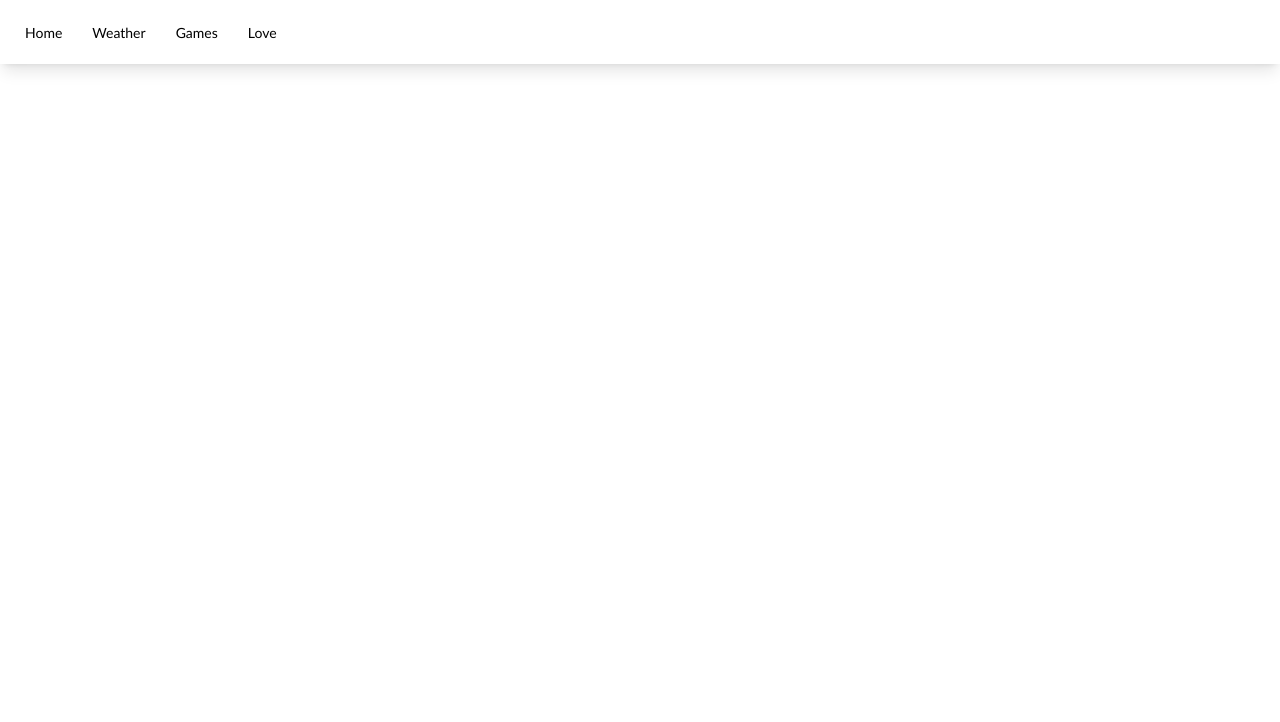
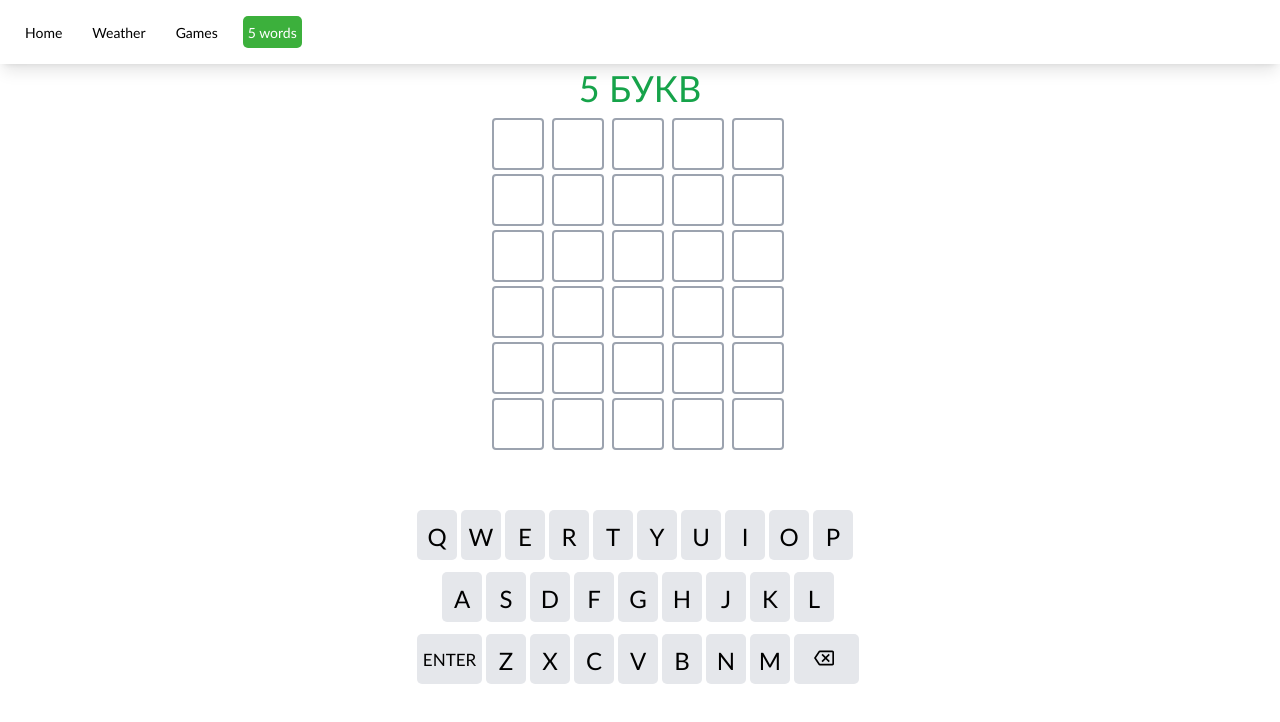
Before and after one commit to sapkav/Nuxt-pinia-start, a Nuxt app: page /words in a window 1280 px wide. Shown: the top 722 px of the page. Built offline with nearby package versions, Linux system fonts and the light colour scheme.

Commit message:
5 words style add

```diff
--- a/layouts/default.vue
+++ b/layouts/default.vue
@@ -4,7 +4,7 @@
             <NuxtLink to="/" class="btn">Home</NuxtLink>
             <NuxtLink to="/weather" class="btn">Weather</NuxtLink>
             <NuxtLink to="/games" class="btn">Games</NuxtLink>
-            <NuxtLink to="/love" class="btn">Love</NuxtLink>
+            <NuxtLink to="/words" class="btn">5 words</NuxtLink>
         </div>
         <div class="container mx-auto p-4 text-blue-700">
             <slot />
--- a/pages/love.vue
+++ /dev/null
@@ -1,13 +0,0 @@
-<template>
-    <div class="text-center text-4xl text-red-600 pt-1">
-        Love
-    </div>
-</template>
-
-<script>
-
-</script>
-
-<style>
-
-</style>
--- /dev/null
+++ b/pages/words.vue
@@ -0,0 +1,94 @@
+<template>
+    <div>
+        <div class="text-center text-4xl pt-1">
+            <h1 class="text-green-600">5 БУКВ</h1>
+            <div class="grid grid-cols-5 w-[300px] my-2 mx-auto">
+                <div v-for="item in arr" :key="item.id">
+                    <div class="border-2 border-gray-400 w-[52px] h-[52px] m-[2px] rounded pt-[4px]">
+                        {{ item }}
+                    </div>
+                </div>
+            </div>
+            <div class="flex w-[450px] my-2 mx-auto pt-12">
+                <div v-for="item in firstRow" :key="item.id">
+                    <div class="key-style" @click="addLetter(item)">
+                        {{ item }}
+                    </div>
+                </div>
+            </div>
+            <div class="flex w-[400px] my-2 mx-auto">
+                <div v-for="item in secondRow" :key="item.id">
+                    <div class="key-style" @click="addLetter(item)">
+                        {{ item }}
+                    </div>
+                </div>
+            </div>
+            <div class="flex w-[450px] my-2 mx-auto">
+                <div v-for="item in thirdRow" :key="item.id">
+                    <div class="key-style key-style-enter" v-if="item === 'ENTER'">
+                        {{ item }}
+                    </div>
+                    <div class="key-style key-style-delete" v-else-if="item === 'DELETE'">
+                        <svg aria-hidden="true" xmlns="http://www.w3.org/2000/svg" height="20" viewBox="0 0 24 24" width="20" class="game-icon" data-testid="icon-backspace">
+                            <path fill="var(--color-tone-1)" d="M22 3H7c-.69 0-1.23.35-1.59.88L0 12l5.41 8.11c.36.53.9.89 1.59.89h15c1.1 0 2-.9 2-2V5c0-1.1-.9-2-2-2zm0 16H7.07L2.4 12l4.66-7H22v14zm-11.59-2L14 13.41 17.59 17 19 15.59 15.41 12 19 8.41 17.59 7 14 10.59 10.41 7 9 8.41 12.59 12 9 15.59z"></path>
+                        </svg>
+                    </div>
+                    <div class="key-style" v-else @click="addLetter(item)">
+                        {{ item }}
+                    </div>
+                </div>
+            </div>
+        </div>
+    </div>
+</template>
+
+<script>
+export default {
+    name: 'words',
+    data() {
+        return {
+            arr: ['','','','','','','','','','','','','','','','','','','','','','','','','','','','','',''],
+            word: 'smoke',
+        }
+    },
+    created() {
+        this.letterCount = 0;
+        this.firstRow = ['Q','W','E','R','T','Y','U','I','O','P'];
+        this.secondRow = ['A','S','D','F','G','H','J','K','L'];
+        this.thirdRow = ['ENTER','Z','X','C','V','B','N','M','DELETE'];
+    },
+    methods: {
+        addLetter(letter) {
+            console.log(letter);
+            this.arr[this.letterCount] = letter;
+            this.letterCount++;
+        }
+    }
+}
+</script>
+
+<style>
+.key-style {
+    width: 40px;
+    height: 50px;
+    margin: 2px;
+    border-radius: 5px;
+    font-size: 24px;
+    padding-top: 7px;
+    cursor: pointer;
+    background-color: rgb(229 231 235);
+}
+
+.key-style-enter {
+    width: 65px;
+    font-size: 17px;
+    padding-top: 6px;
+}
+
+.key-style-delete {
+    width: 65px;
+    padding-left: 20px;
+    font-size: 17px;
+    padding-top: 14px;
+}
+</style>
```
